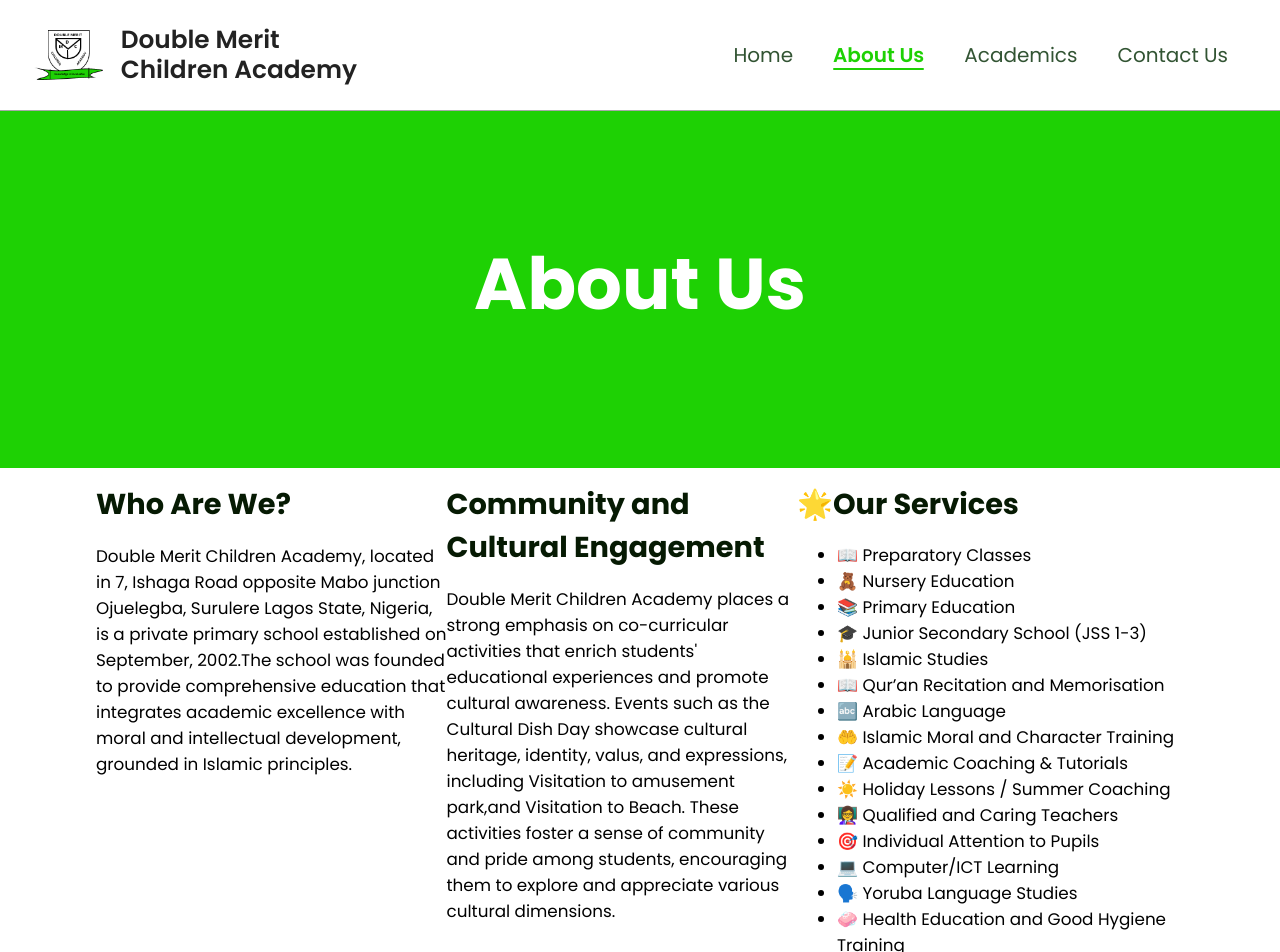
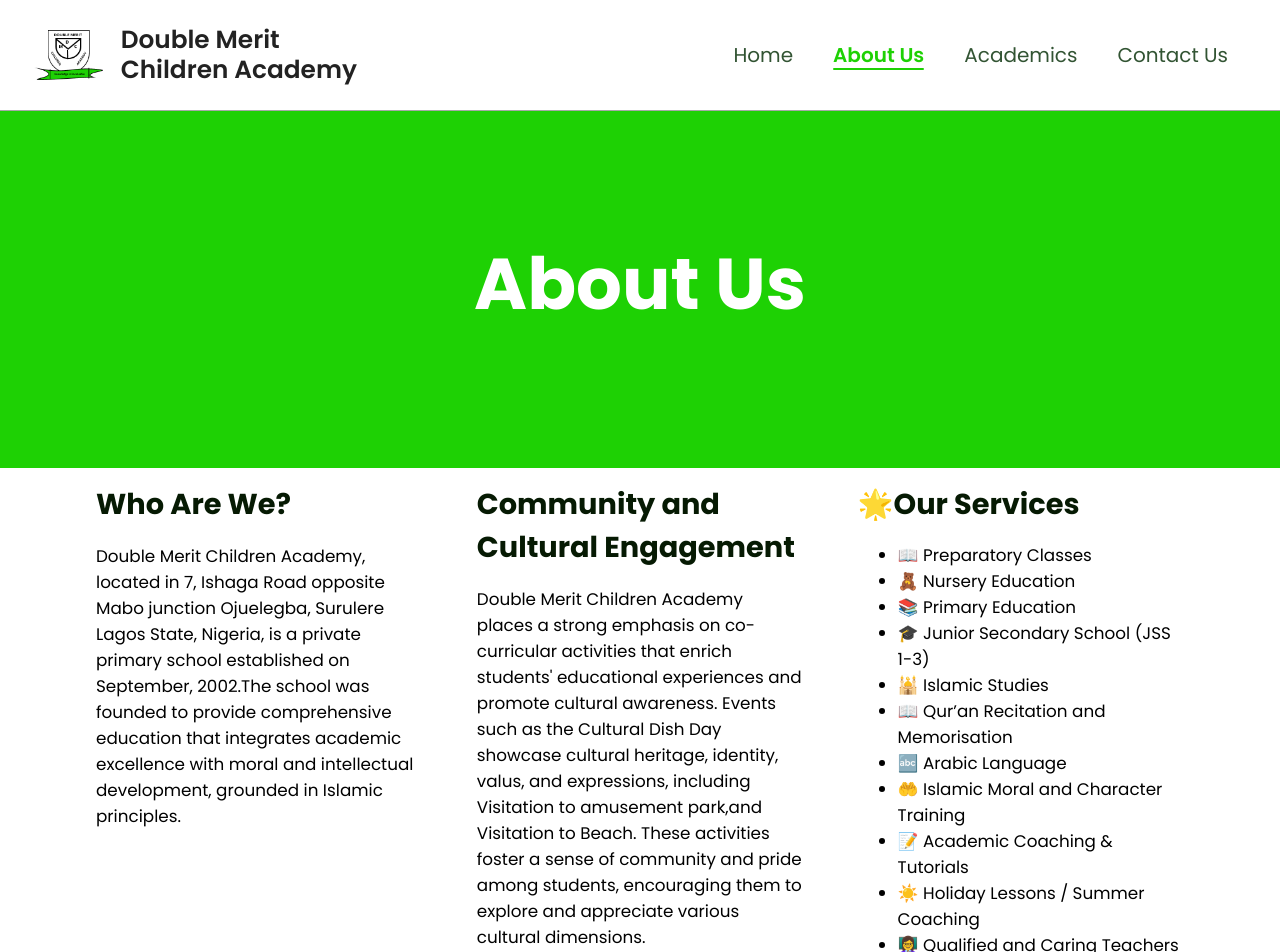
Before and after one commit to TajjDev/double_merit, a React (Vite) app: page /about in a window 1280 px wide. Shown: the top 952 px of the page. Built offline with nearby package versions, Linux system fonts and the light colour scheme.

Commit message:
Update about.css

```diff
--- a/src/pages/aboutUS/about.css
+++ b/src/pages/aboutUS/about.css
@@ -26,7 +26,7 @@
 }
 
 #who {
-    width: 45%;
+    width:30%;
 }
 
 #who h3, #found h3, #ourServ h3 {
@@ -35,10 +35,13 @@
 }
 
 #found {
-    width: 45%;
+    width: 30%;
 }
 #who p, #found p, #ourServ li{
     font-size: 1.05rem;
+}
+#ourServ{
+    width: 30%;
 }
 @media (max-width:1024px) and (min-width:769px) {
     #abtP {
@@ -57,7 +60,7 @@
         font-size: 2rem;
         padding: 90px;
     }
-    #who, #found{
+    #who, #found,#ourServ{
         width: 100%;
     }
     #who h3, #found h3, #ourServ h3 {
```
